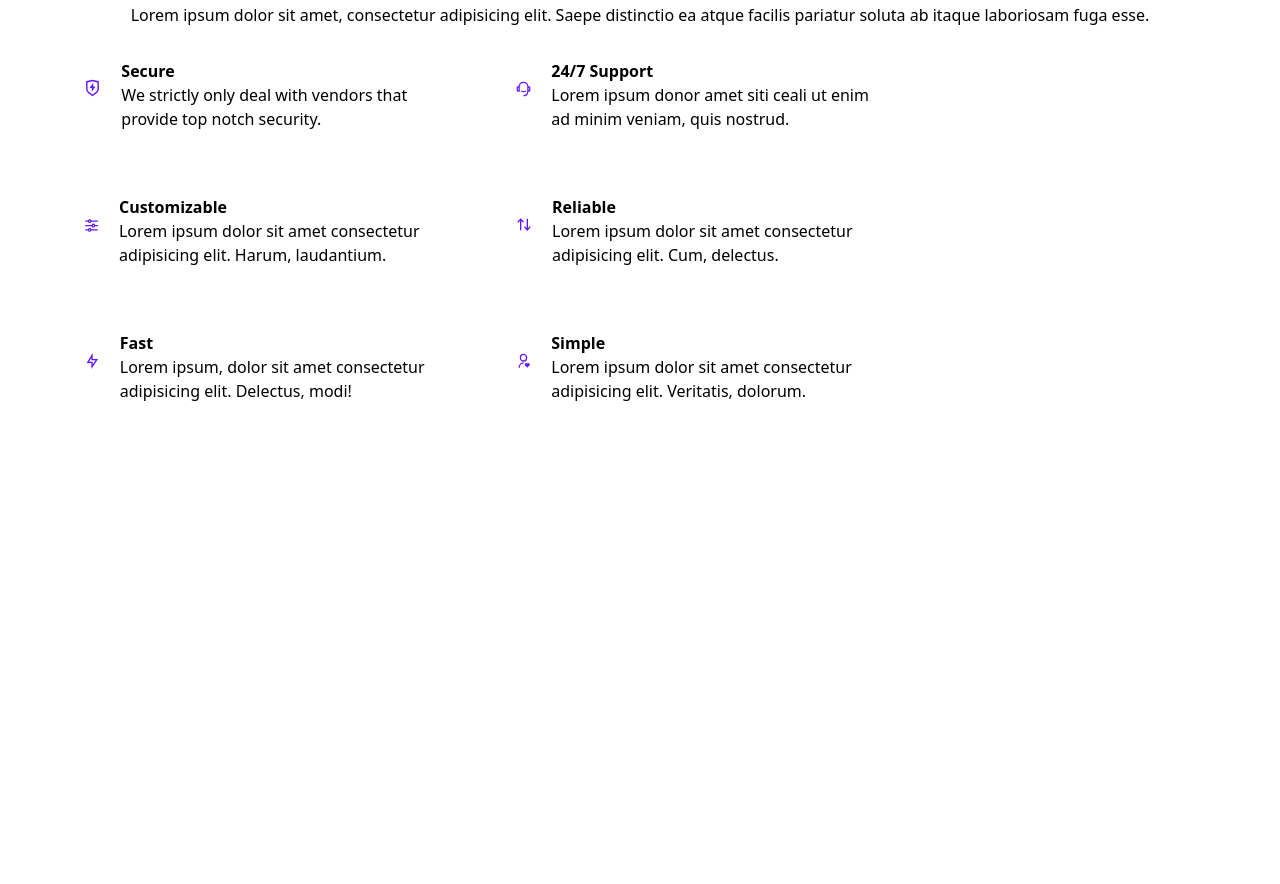
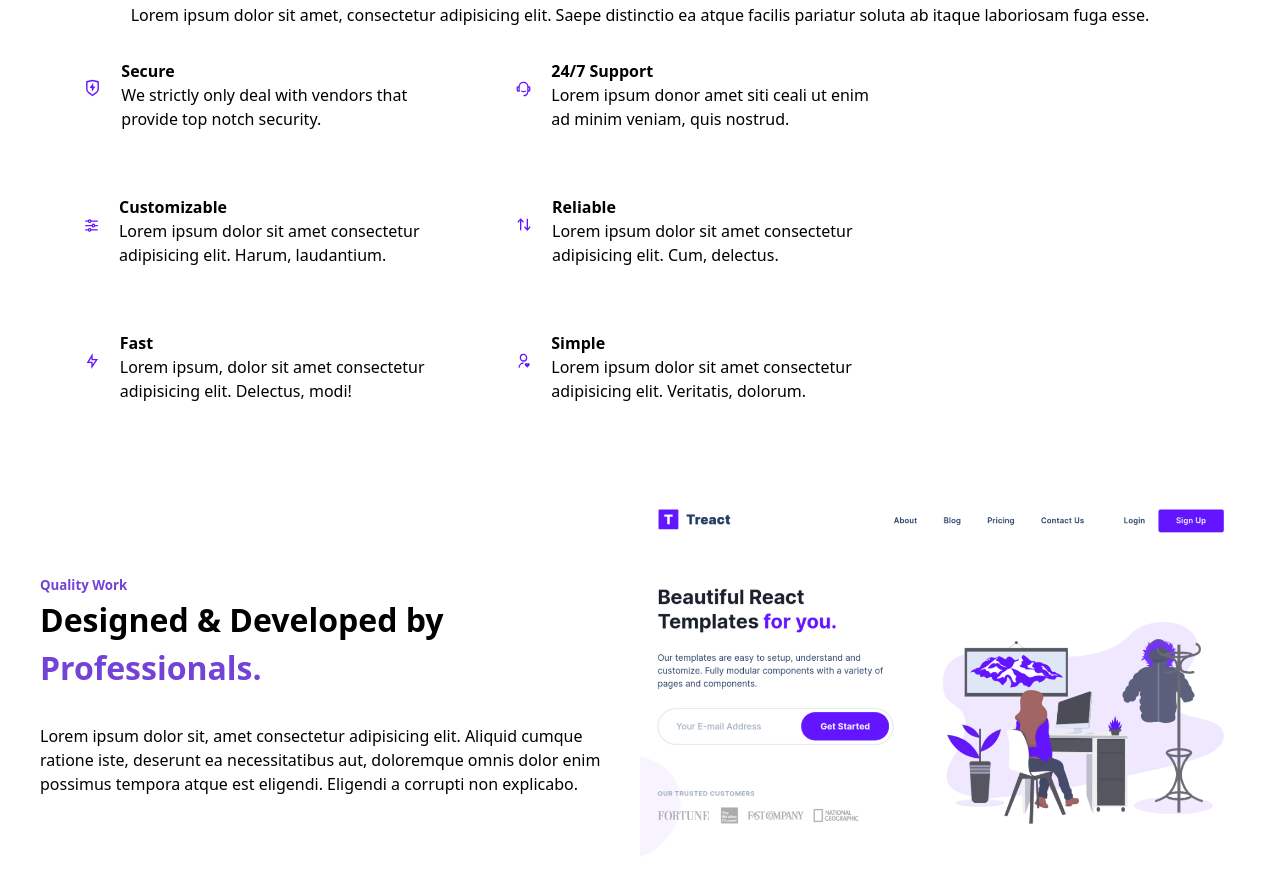
Before and after one commit to theschnopps/treact-project, a plain HTML site: page index.html in a window 1280 px wide. Shown: the part 782-1666 px from the top of the page. Before the commit the page ends 1217 px from the top, so only its background shows below. Drawn offline with Linux system fonts and the light colour scheme.

Commit message:
second commit

```diff
--- a/index.html
+++ b/index.html
@@ -135,9 +135,22 @@
         </div>
     </section>
     <section>
-        <div class="nav__container">
+        <div class="container">
             <div class="row">
-
+                <div class="work">
+                    <div class="quality__para">
+                        <h5 class="quality">
+                            <span class="purple">Quality Work</span>
+                        </h5>
+                        <h2 class="quality__work">Designed & Developed by <span class="purple">Professionals.</span></h2>
+                        <p>Lorem ipsum dolor sit, amet consectetur adipisicing elit. Aliquid cumque ratione iste, deserunt ea necessitatibus aut, doloremque omnis dolor enim possimus tempora atque est eligendi. Eligendi a corrupti non explicabo.</p>
+                    </div>
+                    <div class="quality__img">
+                        <figure>
+                            <img src="./hero-screenshot-1.40a097b525c2f8c9808e.png" alt="">
+                        </figure>
+                    </div>
+                </div>
             </div>
         </div>
     </section>
--- a/styles.css
+++ b/styles.css
@@ -301,3 +301,24 @@ button:active {
 .text__container {
     text-align: left;
 }
+
+.work {
+    display: flex;
+    align-items: center;
+}
+
+.quality {
+    text-align: left;
+}
+
+.quality__para {
+    width: 50%;
+}
+
+.quality__img{
+    width: 50%;
+}
+
+.quality__work {
+    text-align: left;
+}
```
Also changed, not shown: hero-screenshot-1.40a097b525c2f8c9808e.png (added).
